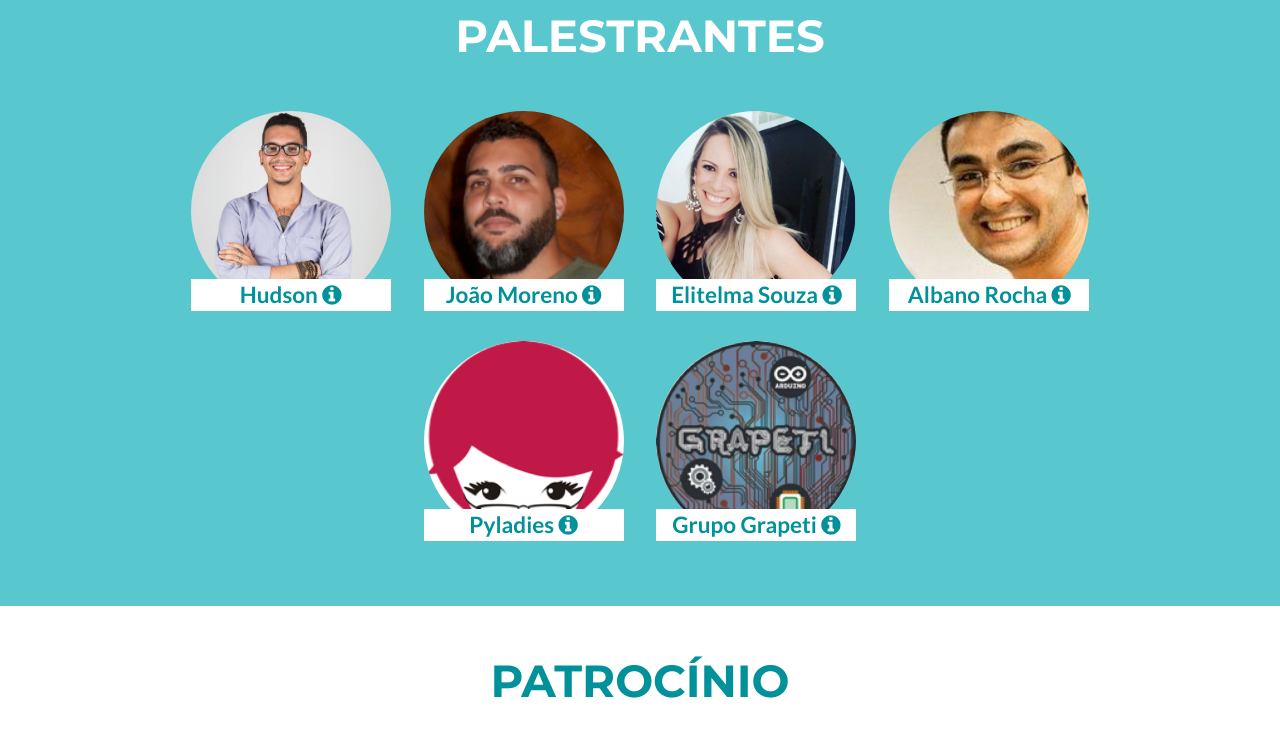
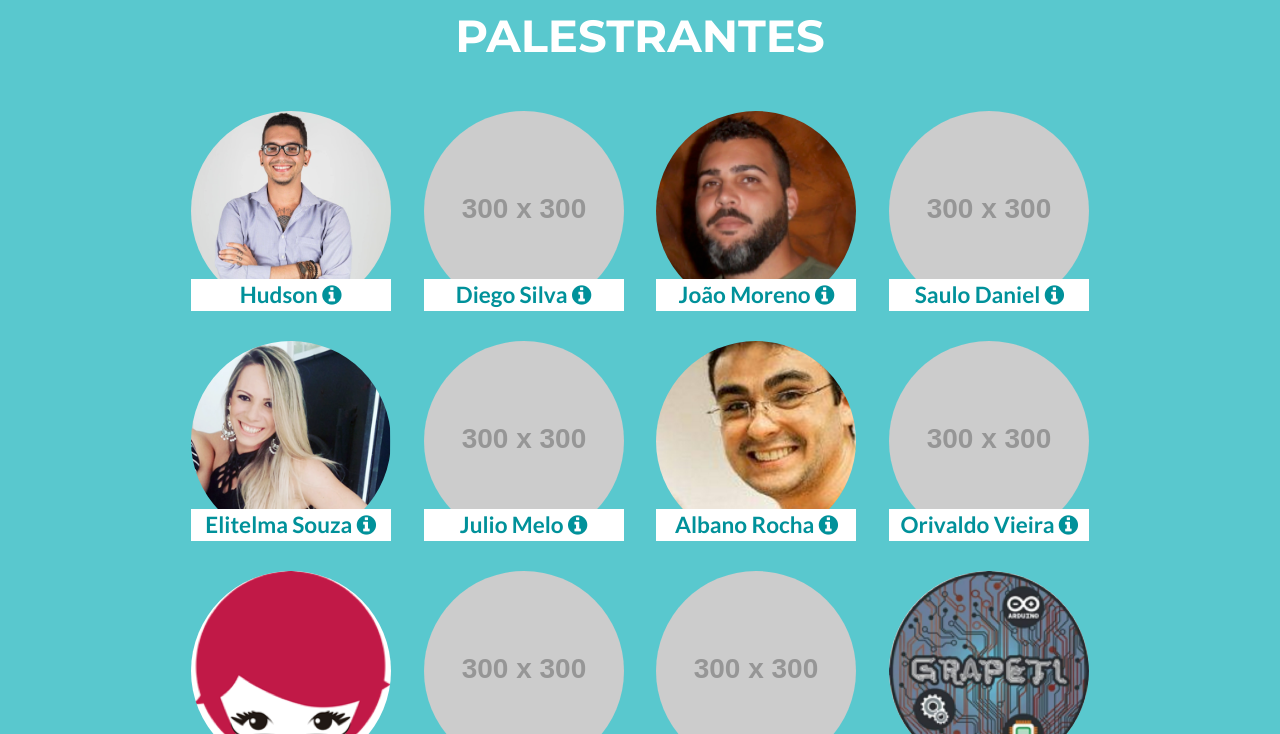
Before and after one commit to gim-makers/adg2017, a plain HTML site: page index.html in a window 1280 px wide. Shown: the part 5050-5784 px from the top of the page. Drawn offline with nearby package versions, Linux system fonts and the light colour scheme; placeholder pictures from the web are drawn by us; a script that the page names is missing.

Commit message:
Adicionado informação de mais palestrantes

```diff
--- a/index.html
+++ b/index.html
@@ -497,6 +497,16 @@
                         Hudson <i class="fa fa-info-circle fa"></i>
                     </div>
                 </div>
+
+                <div class="pal-box">
+                    <div class="cropper">
+                        <img src="http://placehold.it/300x300" class="pal-img" alt="">
+                    </div>
+                    <div class="pal-text" data-toggle="tooltip" data-placement="bottom" title="Engenheiro de computação, professor desde 2006 (IFRN e UFRN). Participa de projetos de pesquisa e desenvolvimento em parceria com a Petrobras desde 2003 com foco em automação industrial, tratamento de dados e visualização. Atualmente é coordenador do LII (Laboratório de Informática Industrial) na UFRN e desenvolve projetos nas áreas de automação residencial com Internet of Things (IoT), informática industrial e educação. Todos esses fazem uso de técnicas modernas de desenvolvimento WEB, Big Data e Cloud Computing.">
+                    Diego Silva <i class="fa fa-info-circle fa"></i>
+                    </div>
+                </div>
+
                 <div class="pal-box">
                     <div class="cropper">
                         <img src="img/palestrante/joao_moreno.png" class="pal-img" alt="">
@@ -505,6 +515,16 @@
                     João Moreno <i class="fa fa-info-circle fa"></i>
                     </div>
                 </div>
+
+                <div class="pal-box">
+                    <div class="cropper">
+                        <img src="http://placehold.it/300x300" class="pal-img" alt="">
+                    </div>
+                        <div class="pal-text" data-toggle="tooltip" data-placement="bottom" title="Bacharel em Engenharia de Computação pela UnP, artista amador, desenvolvedor de jogos digitais e um grande entusiasta da cultura Make.">
+                        Saulo Daniel <i class="fa fa-info-circle fa"></i>
+                    </div>
+                </div>
+
                 <div class="pal-box">
                     <div class="cropper">
                         <img src="img/palestrante/elitelma_souza.png" class="pal-img" alt="">
@@ -513,6 +533,16 @@
                     Elitelma Souza <i class="fa fa-info-circle fa"></i>
                     </div>
                 </div>
+
+                <div class="pal-box">
+                    <div class="cropper">
+                        <img src="http://placehold.it/300x300" class="pal-img" alt="">
+                    </div>
+                        <div class="pal-text" data-toggle="tooltip" data-placement="bottom" title="Prof. Dr. Julio Melo, formado na Doutor na UFRN em 2015, no Programa de Pos Grad. Em Eng. Elétrica e Computação, professor permanente do IMD na ênfase de Sistemas Embarcados. Trabalha com pesquisas focadas, principalmente, em IoT, microcontroladores, sistemas operacionais embarcados e sistemas híbridos implementados em FPGA. Prof. Colaborador dos laboratórios: LAR – ECT, Natalnet – DCA, Protolab – nPITI, UPlab – nPITI. Dentre os projetos atuais estão: automação veicular do Mini Baja – UFRN; Projeto Smart LAR; Projeto Wireless EMG">
+                        Julio Melo <i class="fa fa-info-circle fa"></i>
+                    </div>
+                </div>
+
                 <div class="pal-box">
                     <div class="cropper">
                         <img src="img/palestrante/albano_rocha.png" class="pal-img" alt="">
@@ -522,6 +552,14 @@
                     </div>
                 </div>
 
+                <div class="pal-box">
+                    <div class="cropper">
+                        <img src="http://placehold.it/300x300" class="pal-img" alt="">
+                    </div>
+                        <div class="pal-text" data-toggle="tooltip" data-placement="bottom" title="Professor da Escola de Ciências &amp; Tecnologia da Universidade Federal do Rio Grande do Norte (EC&amp;T-UFRN). Doutor e Mestre pelo Centro de Informática da UFPE (CIN-UFPE). Bacharel em Ciência da Computação pela Universidade Federal da Bahia, DCC-UFBA. Tem experiência na área de Processamento Imagens. Atua na área de Inteligência Artificial e Robótica, principalmente nos temas de Redes Neurais, Robótica e Software Livre.">
+                        Orivaldo Vieira <i class="fa fa-info-circle fa"></i>
+                    </div>
+                </div>
 
                 <div class="pal-box">
                     <div class="cropper">
@@ -536,13 +574,30 @@
 
                 <div class="pal-box">
                     <div class="cropper">
+                        <img src="http://placehold.it/300x300" class="pal-img" alt="">
+                    </div>
+                        <div class="pal-text" data-toggle="tooltip" data-placement="bottom" title="Prof. Dr. da ECT, já publicou mais de 100 trabalhos científicos. Orienta alunos de Doutorado, Mestrado e Graduação em projetos com Robótica Educacional, TV Digital Interativa, Realidade Virtual e Desenvolvimento Web e Mobile. Já participou da criação de mais de 5 startups. É um dos coordenadores dos laboratório de pesquisa TEAM e LAR.">
+                        <small>Aquiles Burlamaqui</small> <i class="fa fa-info-circle fa"></i>
+                    </div>
+                </div>
+
+                <div class="pal-box">
+                    <div class="cropper">
+                        <img src="http://placehold.it/300x300" class="pal-img" alt="">
+                    </div>
+                        <div class="pal-text" data-toggle="tooltip" data-placement="bottom" title="Doutora em Educação pelo Programa de Pós Graduação em Educação da UFRN. Professora Adjunta da Universidade Federal Rural do Semi-Árido (UFERSA, Campus Angicos), Professora do Programa de Pós- Graduação em Inovação em Tecnologias Educacionais (IMD- UFRN). Pesquisadora do Laboratório de Tecnologias Educacionais, Assistivas e Multimídia (UFRN), do Laboratório de Inovação Tecnológica em Saúde (UFRN), Participa de projetos de pesquisa / extensão envolvendo Robótica Educacional, Educação à Distância, Inclusão Digital, Formação de Professores para uso das TIC.">
+                        Akynara Aglaé <i class="fa fa-info-circle fa"></i>
+                    </div>
+                </div>
+
+                <div class="pal-box">
+                    <div class="cropper">
                         <img src="img/palestrante/grapeti.png" class="pal-img" alt="">
                     </div>
                         <div class="pal-text" data-toggle="tooltip" data-placement="bottom" title="Aryanne Gabrielle é Técnica em Informática pelo IFRN – Campus Mossoró; Técnica em Eletrônica pelo Instituto Metrópole Digital; Aluna do curso de Bacharelado em Ciência e Tecnologia pela Universidade Federal Rural do Semi Arido – Campus Sede. Atua como coordenadora do grupo GRAPETI UFERSA – Campus Sede.">
                         Grupo Grapeti <i class="fa fa-info-circle fa"></i>
                     </div>
                 </div>
-
 
             </div>
         </div>
@@ -643,6 +698,17 @@
     <script src="js/freelancer.js"></script>
 
     <script src="js/main.js"></script>
+
+    <script>
+      (function(i,s,o,g,r,a,m){i['GoogleAnalyticsObject']=r;i[r]=i[r]||function(){
+      (i[r].q=i[r].q||[]).push(arguments)},i[r].l=1*new Date();a=s.createElement(o),
+      m=s.getElementsByTagName(o)[0];a.async=1;a.src=g;m.parentNode.insertBefore(a,m)
+      })(window,document,'script','https://www.google-analytics.com/analytics.js','ga');
+
+      ga('create', 'UA-56195918-4', 'auto');
+      ga('send', 'pageview');
+
+      </script>
 </body>
 
 </html>
```
